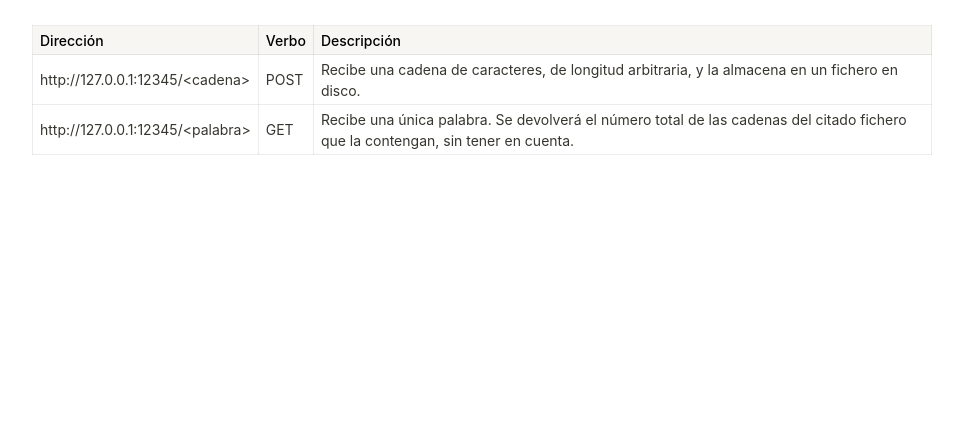
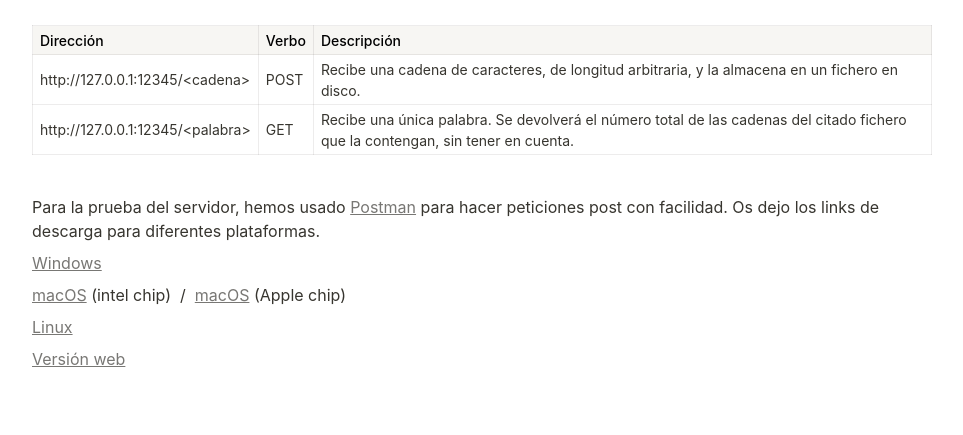
Before and after one commit to guiller91/Server_Devops, a Flask app: page / in a window 1280 px wide. Shown: the part 434-869 px from the top of the page, without its empty margins (158-1121 px from the left). Before the commit the page ends 589 px from the top, so only its background shows below. Run offline with Flask 2, Linux system fonts and the light colour scheme.

Commit message:
añadida nueva home

```diff
--- a/templates/home.html
+++ b/templates/home.html
@@ -656,4 +656,5 @@ blockquote {
 </style></head><body><article id="1ee3569c-ee1d-499d-bb24-d11a4fd5ba44" class="page sans"><header><img class="page-cover-image" src="https://images.unsplash.com/photo-1526379095098-d400fd0bf935?ixlib=rb-1.2.1&amp;q=85&amp;fm=jpg&amp;crop=entropy&amp;cs=srgb" style="object-position:center 50%"/><div class="page-header-icon page-header-icon-with-cover"><span class="icon">🐍</span></div><h1 class="page-title">INFORMACIÓN SERVIDOR</h1></header><div class="page-body"><p id="e06df97c-55cb-4d26-b5a2-f6f37a35a980" class="">
 </p><p id="5a782032-9c60-40ab-9964-9fc5582bbf2c" class="">
 </p><table id="16fe944f-362f-4c69-a3e7-202e25ee7c2f" class="simple-table"><thead><tr id="99f7ec2b-66e3-4ccc-a2ed-017e419b37ba"><th id="mXrC" class="simple-table-header">Dirección</th><th id="uvrU" class="simple-table-header">Verbo</th><th id="T{CR" class="simple-table-header">Descripción</th></tr></thead><tbody><tr id="0b20dfd4-10f2-4eab-a0d4-87fd48eb48db"><td id="mXrC">http://127.0.0.1:12345/&lt;cadena&gt;</td><td id="uvrU">POST</td><td id="T{CR">Recibe una cadena de caracteres, de longitud arbitraria, y la almacena en un fichero en disco.</td></tr><tr id="bb029218-95d1-42ee-a732-77a3b3bf5eeb"><td id="mXrC">http://127.0.0.1:12345/&lt;palabra&gt;</td><td id="uvrU">GET</td><td id="T{CR">Recibe una única palabra. Se devolverá el número total de las cadenas del citado fichero que la contengan, sin tener en cuenta.</td></tr></tbody></table><p id="bdd8d7b8-4534-4b26-b05d-e25b4c4f2d18" class="">
+</p><p id="6b760d69-bfcd-4dca-b92f-c079153284d2" class="">Para la prueba del servidor, hemos usado <mark class="highlight-gray"><a href="https://www.postman.com">Postman</a></mark> para hacer peticiones post con facilidad. Os dejo los links de descarga para diferentes plataformas.</p><p id="004bb606-2d28-4437-a314-879ffe4319d7" class="block-color-gray"><a href="https://dl.pstmn.io/download/latest/win64">Windows</a></p><p id="f2e6d433-9b85-4d80-a4de-dcccaf8f0f0b" class=""><mark class="highlight-gray"><a href="https://dl.pstmn.io/download/latest/osx_64">macOS</a></mark> (intel chip)  /  <mark class="highlight-gray"><a href="https://dl.pstmn.io/download/latest/osx_arm64">macOS</a></mark><mark class="highlight-gray"> </mark>(Apple chip)</p><p id="ea185a9f-6f50-4d71-9b86-ceda0d610d18" class="block-color-gray"><a href="https://dl.pstmn.io/download/latest/linux64">Linux</a></p><p id="b84279d1-2156-4798-9f0d-6f275d0b9696" class="block-color-gray"><a href="https://web.postman.co/home#">Versión web</a></p><p id="d2e9f180-31a3-4f8b-b4f6-600d8f53abef" class="">
 </p></div></article></body></html>
```
